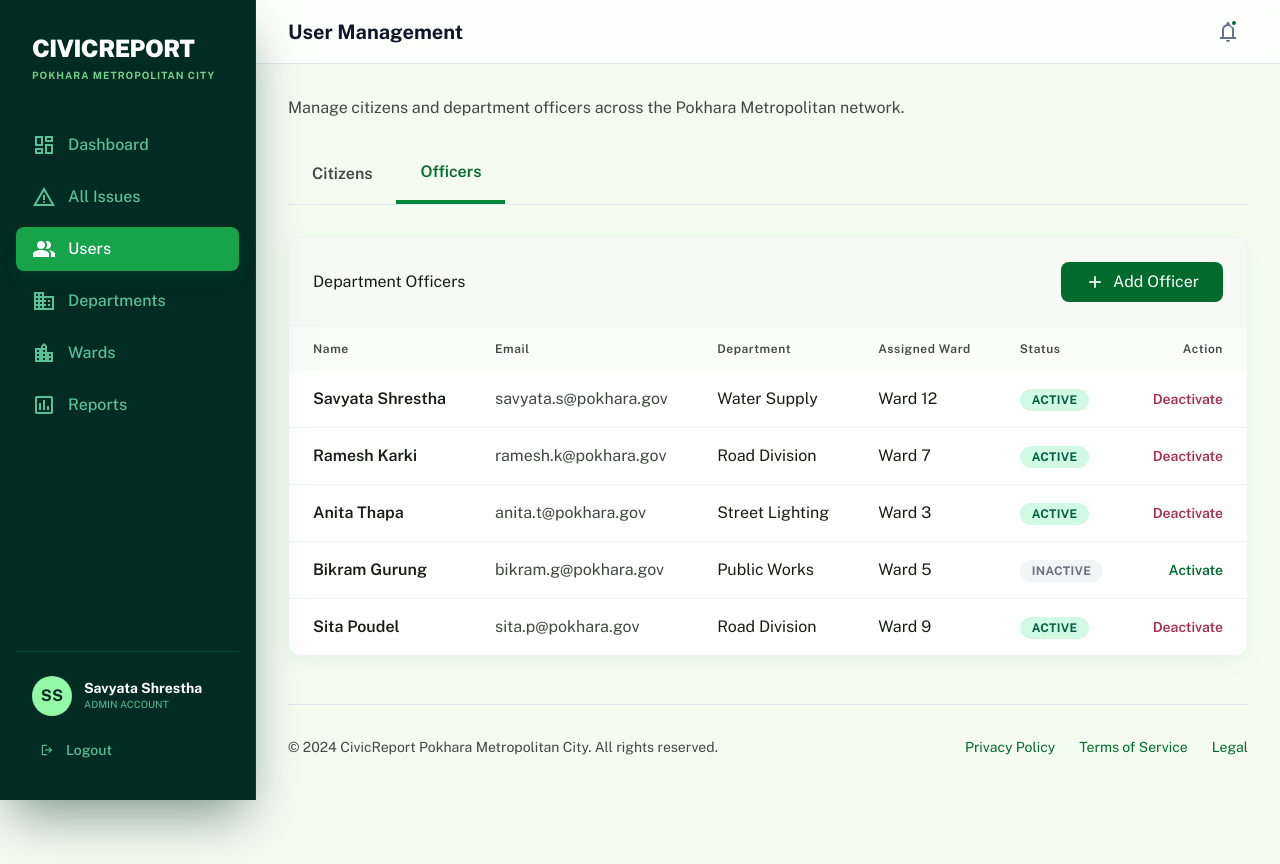
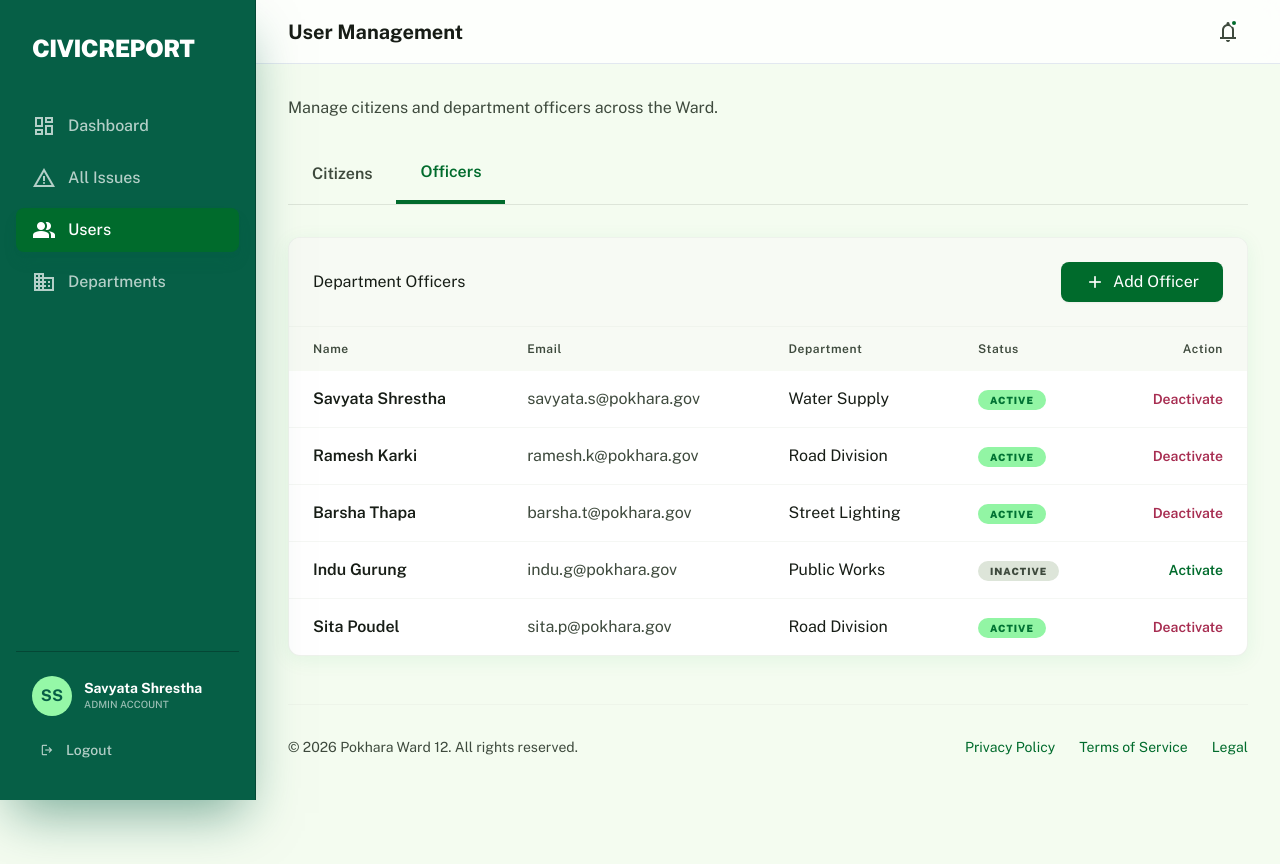
Before and after one commit to ssavyata/civicproject, a Django app: template templates/admin_manage_user.html in a window 1280 px wide. Run offline with Django 5.2, Linux system fonts and the light colour scheme; the template is opened without the code that fills it, so the values that code supplies are empty; some libraries are stand-ins or nearby versions.

Commit message:
Update admin_manage_user.html

```diff
--- a/templates/admin_manage_user.html
+++ b/templates/admin_manage_user.html
@@ -3,10 +3,9 @@
 <html class="light" lang="en"><head>
 <meta charset="utf-8"/>
 <meta content="width=device-width, initial-scale=1.0" name="viewport"/>
-<title>User Management | CivicReport Pokhara</title>
+<title>User Management - CivicReport </title>
 <script src="https://cdn.tailwindcss.com?plugins=forms,container-queries"></script>
 <link href="https://fonts.googleapis.com/css2?family=Public+Sans:wght@300;400;500;600;700;900&amp;display=swap" rel="stylesheet"/>
-<link href="https://fonts.googleapis.com/css2?family=Material+Symbols+Outlined:wght,FILL@100..700,0..1&amp;display=swap" rel="stylesheet"/>
 <link href="https://fonts.googleapis.com/css2?family=Material+Symbols+Outlined:wght,FILL@100..700,0..1&amp;display=swap" rel="stylesheet"/>
 <script id="tailwind-config">
       tailwind.config = {
@@ -60,7 +59,8 @@
                     "error": "#ba1a1a",
                     "surface-container-lowest": "#ffffff",
                     "on-background": "#171d16",
-                    "inverse-on-surface": "#ecf3e7"
+                    "inverse-on-surface": "#ecf3e7",
+                    "sidebar-green": "#065F46"
             },
             "borderRadius": {
                     "DEFAULT": "0.25rem",
@@ -118,48 +118,39 @@
 </head>
 <body class="font-body-md">
 <!-- Fixed SideNavBar -->
-<aside class="fixed h-full w-64 left-0 top-0 bg-emerald-950 flex flex-col py-8 px-4 border-r border-emerald-900/50 shadow-2xl shadow-emerald-950/50 font-['Public_Sans'] font-medium antialiased z-40">
+<aside class="fixed h-full w-64 left-0 top-0 bg-sidebar-green flex flex-col py-8 px-4 border-r border-[#044735] shadow-2xl shadow-sidebar-green/50 font-['Public_Sans'] font-medium antialiased z-40">
 <div class="mb-10 px-4">
 <h1 class="text-2xl font-black text-white tracking-tight uppercase">CivicReport</h1>
-<p class="text-[10px] font-bold text-secondary-fixed tracking-widest uppercase opacity-80 mt-1">Pokhara Metropolitan City</p>
 </div>
 <nav class="flex-grow space-y-2">
-<a class="text-emerald-300/80 hover:text-white hover:bg-emerald-900 rounded-lg px-4 py-2.5 flex items-center gap-3 transition-all" href="#">
+<a class="text-white/70 hover:text-white hover:bg-[#044735] rounded-lg px-4 py-2.5 flex items-center gap-3 transition-all" href="#">
 <span class="material-symbols-outlined" data-icon="dashboard">dashboard</span>
                 Dashboard
             </a>
-<a class="text-emerald-300/80 hover:text-white hover:bg-emerald-900 rounded-lg px-4 py-2.5 flex items-center gap-3 transition-all" href="#">
+<a class="text-white/70 hover:text-white hover:bg-[#044735] rounded-lg px-4 py-2.5 flex items-center gap-3 transition-all" href="#">
 <span class="material-symbols-outlined" data-icon="report_problem">report_problem</span>
                 All Issues
             </a>
-<a class="bg-green-600 text-white rounded-lg px-4 py-2.5 flex items-center gap-3 transition-colors shadow-lg shadow-green-900/20" href="#">
+<a class="bg-primary text-white rounded-lg px-4 py-2.5 flex items-center gap-3 transition-colors shadow-lg shadow-sidebar-green/20" href="#">
 <span class="material-symbols-outlined" data-icon="group" style="font-variation-settings: 'FILL' 1;">group</span>
                 Users
             </a>
-<a class="text-emerald-300/80 hover:text-white hover:bg-emerald-900 rounded-lg px-4 py-2.5 flex items-center gap-3 transition-all" href="#">
+<a class="text-white/70 hover:text-white hover:bg-[#044735] rounded-lg px-4 py-2.5 flex items-center gap-3 transition-all" href="#">
 <span class="material-symbols-outlined" data-icon="domain">domain</span>
                 Departments
             </a>
-<a class="text-emerald-300/80 hover:text-white hover:bg-emerald-900 rounded-lg px-4 py-2.5 flex items-center gap-3 transition-all" href="#">
-<span class="material-symbols-outlined" data-icon="location_city">location_city</span>
-                Wards
-            </a>
-<a class="text-emerald-300/80 hover:text-white hover:bg-emerald-900 rounded-lg px-4 py-2.5 flex items-center gap-3 transition-all" href="#">
-<span class="material-symbols-outlined" data-icon="assessment">assessment</span>
-                Reports
-            </a>
 </nav>
-<div class="mt-auto pt-6 border-t border-emerald-900 px-2">
+<div class="mt-auto pt-6 border-t border-[#044735] px-2">
 <div class="flex items-center gap-3 px-2 mb-4">
-<div class="w-10 h-10 rounded-full bg-secondary-fixed flex items-center justify-center text-emerald-950 font-bold">
+<div class="w-10 h-10 rounded-full bg-secondary-fixed flex items-center justify-center text-sidebar-green font-bold">
                     SS
                 </div>
 <div>
 <p class="text-sm font-bold text-white leading-tight">Savyata Shrestha</p>
-<p class="text-[10px] font-medium text-emerald-300/70 uppercase">Admin Account</p>
+<p class="text-[10px] font-medium text-white/60 uppercase">Admin Account</p>
 </div>
 </div>
-<a class="text-emerald-300/80 hover:text-white hover:bg-emerald-900 rounded-lg px-4 py-2 flex items-center gap-3 transition-all text-sm" href="#">
+<a class="text-white/70 hover:text-white hover:bg-[#044735] rounded-lg px-4 py-2 flex items-center gap-3 transition-all text-sm" href="#">
 <span class="material-symbols-outlined text-sm" data-icon="logout">logout</span>
                 Logout
             </a>
@@ -170,29 +161,29 @@
 <!-- TopAppBar -->
 <header class="fixed top-0 right-0 left-64 h-16 bg-white/80 backdrop-blur-md flex items-center justify-between px-8 border-b border-slate-200 z-30">
 <div class="flex items-center gap-4">
-<h2 class="text-xl font-bold text-slate-900 font-['Public_Sans']">User Management</h2>
+<h2 class="text-xl font-bold text-on-surface font-['Public_Sans']">User Management</h2>
 </div>
-<div class="flex items-center gap-4"><button class="p-2 text-slate-500 hover:text-green-600 transition-colors relative"><span class="material-symbols-outlined" data-icon="notifications">notifications</span><span class="absolute top-2 right-2.5 w-2 h-2 bg-primary rounded-full border-2 border-white"></span></button></div>
+<div class="flex items-center gap-4"><button class="p-2 text-on-surface-variant hover:text-primary transition-colors relative"><span class="material-symbols-outlined" data-icon="notifications">notifications</span><span class="absolute top-2 right-2.5 w-2 h-2 bg-primary rounded-full border-2 border-white"></span></button></div>
 </header>
 <!-- Content Canvas -->
 <div class="mt-16 p-xl max-w-container-max mx-auto">
 <div class="mb-lg">
-<p class="text-on-surface-variant font-body-md">Manage citizens and department officers across the Pokhara Metropolitan network.</p>
+<p class="text-on-surface-variant font-body-md">Manage citizens and department officers across the Ward.</p>
 </div>
 <!-- Custom Tabs -->
-<div class="flex border-b border-slate-200 mb-xl">
+<div class="flex border-b border-surface-variant mb-xl">
 <button class="px-lg py-md text-on-surface-variant font-semibold hover:text-primary transition-colors">
                     Citizens
                 </button>
-<button class="px-lg py-md text-primary font-semibold border-b-4 border-primary-container relative">
+<button class="px-lg py-md text-primary font-semibold border-b-4 border-primary relative">
                     Officers
                 </button>
 </div>
 <!-- Officers Section -->
-<div class="bg-surface-container-lowest rounded-xl shadow-[0_4px_20px_rgba(22,163,74,0.08)] border border-slate-100 overflow-hidden">
-<div class="p-lg flex justify-between items-center bg-surface-container-low/50 border-b border-slate-100">
+<div class="bg-surface-container-lowest rounded-xl shadow-[0_4px_20px_rgba(22,163,74,0.08)] border border-surface-variant/50 overflow-hidden">
+<div class="p-lg flex justify-between items-center bg-surface-container-low/50 border-b border-surface-variant/30">
 <h3 class="font-h3 text-on-surface">Department Officers</h3>
-<button class="bg-primary text-white font-button px-lg py-sm rounded-lg flex items-center gap-2 hover:opacity-90 active:scale-[0.98] transition-all">
+<button class="bg-primary text-white font-button px-lg py-sm rounded-lg flex items-center gap-2 hover:opacity-90 active:scale-[0.98] transition-all shadow-sm">
 <span class="material-symbols-outlined text-[20px]" data-icon="add">add</span>
                         Add Officer
                     </button>
@@ -200,24 +191,22 @@
 <!-- Officers Table -->
 <div class="overflow-x-auto">
 <table class="w-full text-left border-collapse">
-<thead class="bg-surface-container-low/30">
+<thead class="bg-surface-container-low/50">
 <tr>
 <th class="px-lg py-md text-label-caps text-on-surface-variant">Name</th>
 <th class="px-lg py-md text-label-caps text-on-surface-variant">Email</th>
 <th class="px-lg py-md text-label-caps text-on-surface-variant">Department</th>
-<th class="px-lg py-md text-label-caps text-on-surface-variant">Assigned Ward</th>
 <th class="px-lg py-md text-label-caps text-on-surface-variant">Status</th>
 <th class="px-lg py-md text-label-caps text-on-surface-variant text-right">Action</th>
 </tr>
 </thead>
-<tbody class="divide-y divide-slate-100">
+<tbody class="divide-y divide-surface-variant/30">
 <tr class="hover:bg-background transition-colors">
 <td class="px-lg py-md font-semibold text-on-surface">Savyata Shrestha</td>
 <td class="px-lg py-md text-on-surface-variant">savyata.s@pokhara.gov</td>
 <td class="px-lg py-md text-on-surface">Water Supply</td>
-<td class="px-lg py-md text-on-surface">Ward 12</td>
 <td class="px-lg py-md">
-<span class="px-3 py-1 rounded-full text-xs font-bold bg-[#D1FAE5] text-[#065F46] uppercase tracking-wide">Active</span>
+<span class="px-3 py-1 rounded-full text-[10px] font-black bg-secondary-container text-on-secondary-container uppercase tracking-widest">Active</span>
 </td>
 <td class="px-lg py-md text-right">
 <button class="text-tertiary font-semibold hover:underline text-sm">Deactivate</button>
@@ -227,33 +216,30 @@
 <td class="px-lg py-md font-semibold text-on-surface">Ramesh Karki</td>
 <td class="px-lg py-md text-on-surface-variant">ramesh.k@pokhara.gov</td>
 <td class="px-lg py-md text-on-surface">Road Division</td>
-<td class="px-lg py-md text-on-surface">Ward 7</td>
 <td class="px-lg py-md">
-<span class="px-3 py-1 rounded-full text-xs font-bold bg-[#D1FAE5] text-[#065F46] uppercase tracking-wide">Active</span>
+<span class="px-3 py-1 rounded-full text-[10px] font-black bg-secondary-container text-on-secondary-container uppercase tracking-widest">Active</span>
 </td>
 <td class="px-lg py-md text-right">
 <button class="text-tertiary font-semibold hover:underline text-sm">Deactivate</button>
 </td>
 </tr>
 <tr class="hover:bg-background transition-colors">
-<td class="px-lg py-md font-semibold text-on-surface">Anita Thapa</td>
-<td class="px-lg py-md text-on-surface-variant">anita.t@pokhara.gov</td>
+<td class="px-lg py-md font-semibold text-on-surface">Barsha Thapa</td>
+<td class="px-lg py-md text-on-surface-variant">barsha.t@pokhara.gov</td>
 <td class="px-lg py-md text-on-surface">Street Lighting</td>
-<td class="px-lg py-md text-on-surface">Ward 3</td>
 <td class="px-lg py-md">
-<span class="px-3 py-1 rounded-full text-xs font-bold bg-[#D1FAE5] text-[#065F46] uppercase tracking-wide">Active</span>
+<span class="px-3 py-1 rounded-full text-[10px] font-black bg-secondary-container text-on-secondary-container uppercase tracking-widest">Active</span>
 </td>
 <td class="px-lg py-md text-right">
 <button class="text-tertiary font-semibold hover:underline text-sm">Deactivate</button>
 </td>
 </tr>
 <tr class="hover:bg-background transition-colors">
-<td class="px-lg py-md font-semibold text-on-surface">Bikram Gurung</td>
-<td class="px-lg py-md text-on-surface-variant">bikram.g@pokhara.gov</td>
+<td class="px-lg py-md font-semibold text-on-surface">Indu Gurung</td>
+<td class="px-lg py-md text-on-surface-variant">indu.g@pokhara.gov</td>
 <td class="px-lg py-md text-on-surface">Public Works</td>
-<td class="px-lg py-md text-on-surface">Ward 5</td>
 <td class="px-lg py-md">
-<span class="px-3 py-1 rounded-full text-xs font-bold bg-[#F3F4F6] text-[#6B7280] uppercase tracking-wide">Inactive</span>
+<span class="px-3 py-1 rounded-full text-[10px] font-black bg-surface-variant text-on-surface-variant uppercase tracking-widest">Inactive</span>
 </td>
 <td class="px-lg py-md text-right">
 <button class="text-primary font-semibold hover:underline text-sm">Activate</button>
@@ -263,9 +249,8 @@
 <td class="px-lg py-md font-semibold text-on-surface">Sita Poudel</td>
 <td class="px-lg py-md text-on-surface-variant">sita.p@pokhara.gov</td>
 <td class="px-lg py-md text-on-surface">Road Division</td>
-<td class="px-lg py-md text-on-surface">Ward 9</td>
 <td class="px-lg py-md">
-<span class="px-3 py-1 rounded-full text-xs font-bold bg-[#D1FAE5] text-[#065F46] uppercase tracking-wide">Active</span>
+<span class="px-3 py-1 rounded-full text-[10px] font-black bg-secondary-container text-on-secondary-container uppercase tracking-widest">Active</span>
 </td>
 <td class="px-lg py-md text-right">
 <button class="text-tertiary font-semibold hover:underline text-sm">Deactivate</button>
@@ -276,9 +261,9 @@
 </div>
 </div>
 <!-- Footer -->
-<footer class="mt-xxl py-xl border-t border-slate-200">
+<footer class="mt-xxl py-xl border-t border-surface-variant/30">
 <div class="flex flex-col md:flex-row justify-between items-center gap-md">
-<p class="text-body-sm text-on-surface-variant">© 2024 CivicReport Pokhara Metropolitan City. All rights reserved.</p>
+<p class="text-body-sm text-on-surface-variant">© 2026 Pokhara Ward 12. All rights reserved.</p>
 <div class="flex gap-lg">
 <a class="text-body-sm text-primary hover:underline" href="#">Privacy Policy</a>
 <a class="text-body-sm text-primary hover:underline" href="#">Terms of Service</a>
@@ -288,5 +273,4 @@
 </footer>
 </div>
 </main>
-<!-- Modal Overlay (Open) -->
 </body></html>
```
